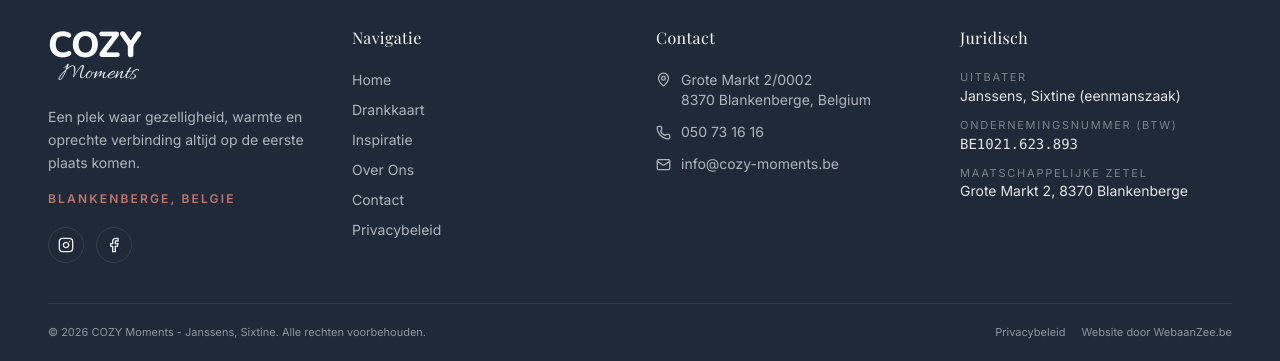
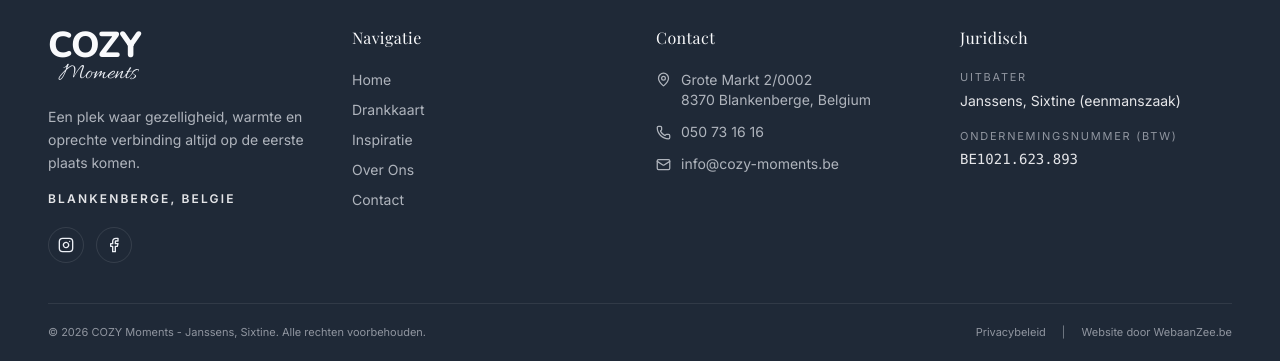
Before and after one commit to kevinb42O/cozy-moments-website, a React (Vite) app: page / in a window 1280 px wide. Shown: the part 4013-4374 px from the top of the page. Built offline with nearby package versions, Linux system fonts and the light colour scheme; a web font is replaced by a local one.

Commit message:
Update footer social links to official profiles

```diff
--- a/src/components/Footer.tsx
+++ b/src/components/Footer.tsx
@@ -8,7 +8,7 @@ const Footer = () => {
       <div className="h-px bg-linear-to-r from-transparent via-gold-500/40 to-transparent" />
 
       <div className="max-w-7xl mx-auto px-6 sm:px-8 lg:px-12 pt-14 pb-6">
-        <div className="grid grid-cols-1 sm:grid-cols-2 xl:grid-cols-4 gap-10 xl:gap-8 mb-10">
+        <div className="grid grid-cols-1 sm:grid-cols-2 xl:grid-cols-4 gap-8 mb-10">
           <div className="flex flex-col items-center md:items-start gap-4">
             <div className="inline-flex flex-col items-end leading-none">
               <span className="font-rounded font-extrabold text-4xl text-latte-100 tracking-tight">COZY</span>
@@ -17,7 +17,7 @@ const Footer = () => {
             <p className="text-sm leading-relaxed opacity-70 max-w-[260px] text-center md:text-left">
               Een plek waar gezelligheid, warmte en oprechte verbinding altijd op de eerste plaats komen.
             </p>
-            <p className="text-xs uppercase tracking-[0.18em] text-gold-500/90 font-semibold">Blankenberge, Belgie</p>
+            <p className="text-xs uppercase tracking-[0.18em] text-latte-100/90 font-semibold">Blankenberge, Belgie</p>
             <div className="flex items-center gap-3 pt-1">
               <a
                 href="https://www.instagram.com/cozymoments_blankenberge/"
@@ -29,7 +29,7 @@ const Footer = () => {
                 <Instagram size={16} />
               </a>
               <a
-                href="https://www.facebook.com/profile.php?id=61576070607157&locale=nl_NL"
+                href="https://www.facebook.com/p/COZY-moments-61576070607157/"
                 target="_blank"
                 rel="noopener noreferrer"
                 aria-label="Facebook"
@@ -49,7 +49,6 @@ const Footer = () => {
                 { to: '/inspiration', label: 'Inspiratie' },
                 { to: '/about', label: 'Over Ons' },
                 { to: '/info', label: 'Contact' },
-                { to: '/privacy', label: 'Privacybeleid' },
               ].map(({ to, label }) => (
                 <li key={to}>
                   <Link
@@ -100,18 +99,14 @@ const Footer = () => {
 
           <div className="flex flex-col items-center md:items-start">
             <h4 className="font-serif text-base text-latte-100 mb-5 tracking-wide">Juridisch</h4>
-            <dl className="space-y-3 text-sm w-full max-w-xs">
+            <dl className="space-y-4 text-sm w-full max-w-xs text-left">
               <div className="flex flex-col">
-                <dt className="text-[11px] uppercase tracking-[0.16em] text-latte-200/45">Uitbater</dt>
-                <dd className="text-latte-100/90">Janssens, Sixtine (eenmanszaak)</dd>
+                <dt className="mb-1 text-[11px] uppercase tracking-[0.16em] text-latte-200/55">Uitbater</dt>
+                <dd className="text-latte-100/90 leading-relaxed">Janssens, Sixtine (eenmanszaak)</dd>
               </div>
               <div className="flex flex-col">
-                <dt className="text-[11px] uppercase tracking-[0.16em] text-latte-200/45">Ondernemingsnummer (BTW)</dt>
-                <dd className="font-mono text-latte-100/90">BE1021.623.893</dd>
-              </div>
-              <div className="flex flex-col">
-                <dt className="text-[11px] uppercase tracking-[0.16em] text-latte-200/45">Maatschappelijke zetel</dt>
-                <dd className="text-latte-100/90">Grote Markt 2, 8370 Blankenberge</dd>
+                <dt className="mb-1 text-[11px] uppercase tracking-[0.16em] text-latte-200/55">Ondernemingsnummer (BTW)</dt>
+                <dd className="font-mono text-latte-100/90 leading-relaxed">BE1021.623.893</dd>
               </div>
             </dl>
           </div>
@@ -121,6 +116,7 @@ const Footer = () => {
           <p>&copy; {new Date().getFullYear()} COZY Moments - Janssens, Sixtine. Alle rechten voorbehouden.</p>
           <div className="flex items-center gap-4">
             <Link to="/privacy" className="hover:text-gold-500 transition-colors">Privacybeleid</Link>
+            <span aria-hidden="true" className="text-latte-200/45">|</span>
             <a
               href="https://www.webaanzee.be"
               target="_blank"
```
